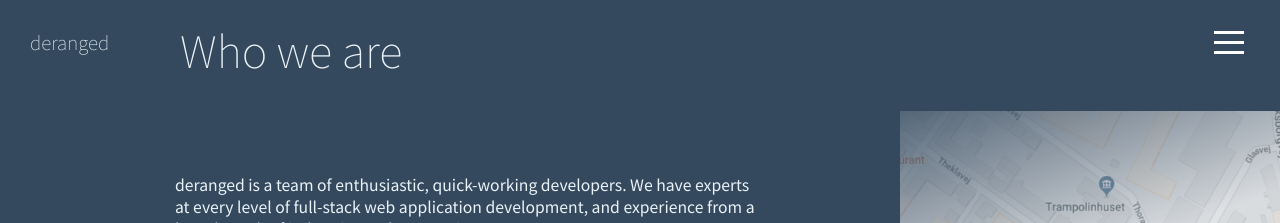
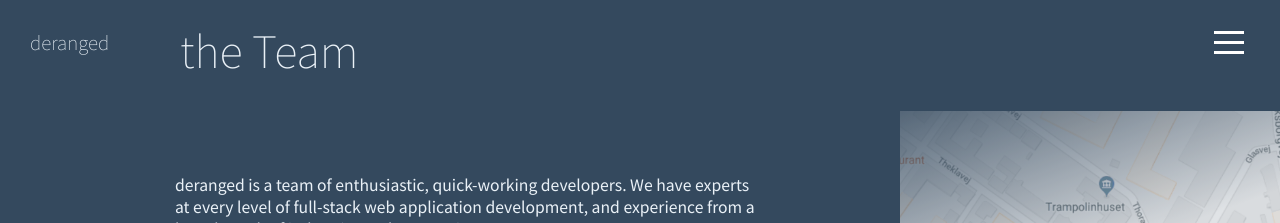
Before and after one commit to derangeddk/deranged.dk, a Jekyll site: the page built from the-team/index.html, in a window 1280 px wide and 900 px high. Shown: the top 223 px of the window. Built offline with Jekyll 4.4.1, drawn with Linux system fonts in a browser that asks for light colours.

Commit message:
Fix title of the Team page

```diff
--- a/the-team/index.html
+++ b/the-team/index.html
@@ -38,7 +38,7 @@ title: 'the Team ↳↷↷ deranged'
 </style>
 <section class="header">
     <a href="/" class="logo">deranged</a>
-    <h1>Who we are</h1>
+    <h1>the Team</h1>
 </section>
 <style type="text/css" scoped>
     .intro {
```
